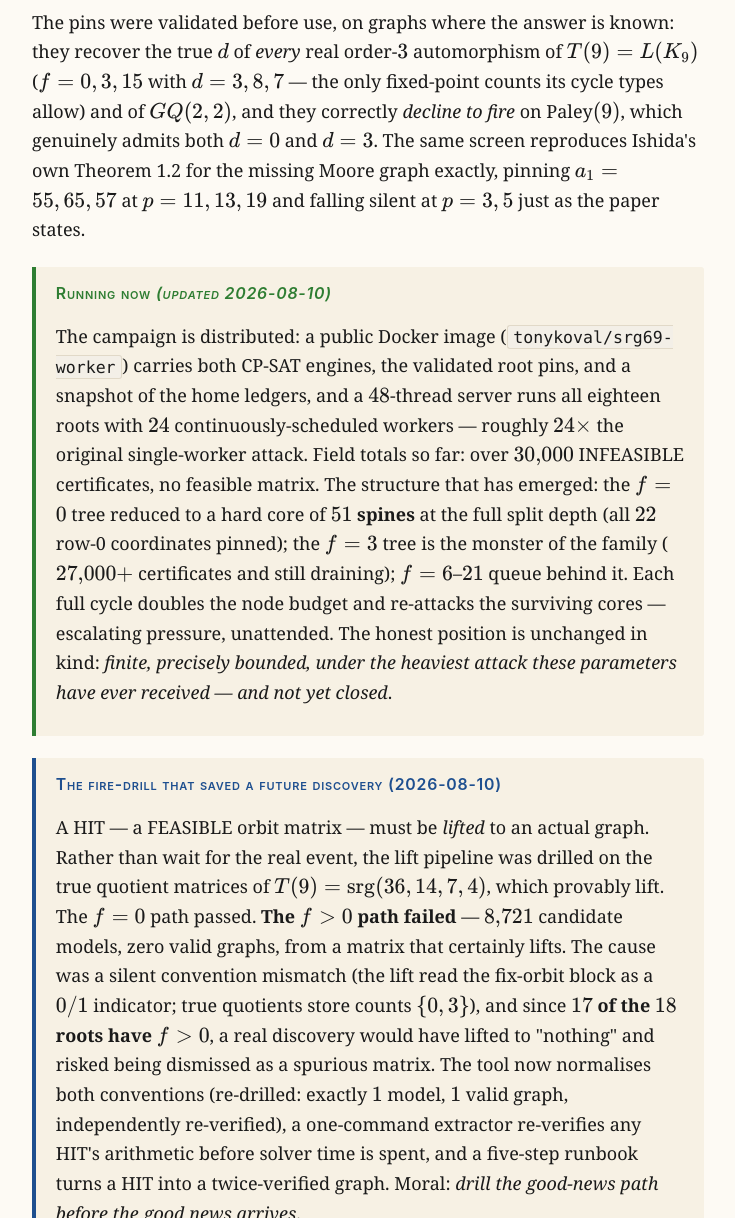
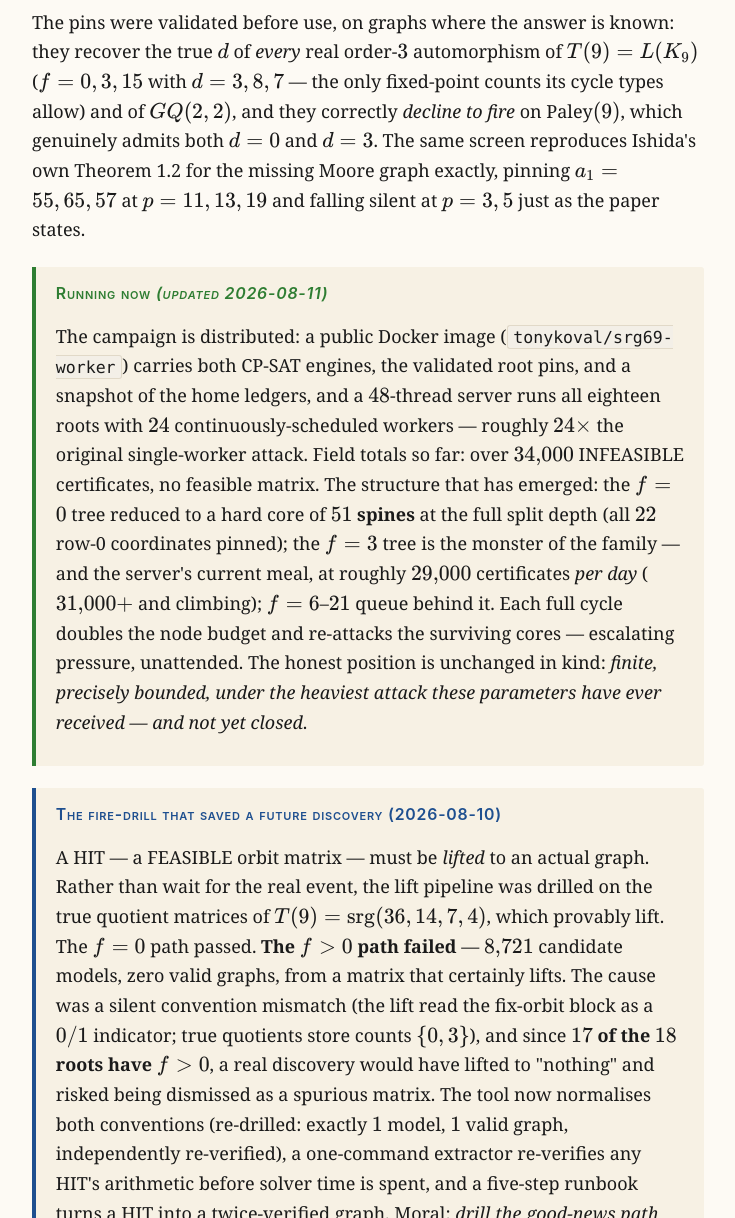
Before and after one commit to tonykoval/hunting-srg69, a plain HTML site: page part3_frontier/ch05_frontier.html in a window 1280 px wide. Shown: the part 3438-4656 px from the top of the page, without its empty margins (292-1027 px from the left). Drawn offline with nearby package versions, Linux system fonts and the light colour scheme.

Commit message:
Series cross-link: add Hunting the Unfinished; 2026-08-11 status refresh

```diff
--- a/part3_frontier/ch05_frontier.html
+++ b/part3_frontier/ch05_frontier.html
@@ -202,18 +202,19 @@ just as the paper states.
 </p>
 
 <div class="callout definition">
-    <div class="callout-title">Running now <em>(updated 2026-08-10)</em></div>
+    <div class="callout-title">Running now <em>(updated 2026-08-11)</em></div>
     <p>
     The campaign is distributed: a public Docker image
     (<code>tonykoval/srg69-worker</code>) carries both CP-SAT engines, the
     validated root pins, and a snapshot of the home ledgers, and a $48$-thread
     server runs all eighteen roots with $24$ continuously-scheduled workers —
     roughly $24\times$ the original single-worker attack. Field totals so far:
-    over $30{,}000$ INFEASIBLE certificates, no feasible matrix. The structure
+    over $34{,}000$ INFEASIBLE certificates, no feasible matrix. The structure
     that has emerged: the $f=0$ tree reduced to a hard core of
     <strong>$51$ spines</strong> at the full split depth (all $22$ row-0
-    coordinates pinned); the $f=3$ tree is the monster of the family
-    ($27{,}000{+}$ certificates and still draining); $f=6$–$21$ queue behind
+    coordinates pinned); the $f=3$ tree is the monster of the family — and
+    the server's current meal, at roughly $29{,}000$ certificates
+    <em>per day</em> ($31{,}000{+}$ and climbing); $f=6$–$21$ queue behind
     it. Each full cycle doubles the node budget and re-attacks the surviving
     cores — escalating pressure, unattended. The honest position is unchanged
     in kind: <em>finite, precisely bounded, under the heaviest attack these
```
Also changed, not shown: index.html (+1 -0 lines).
